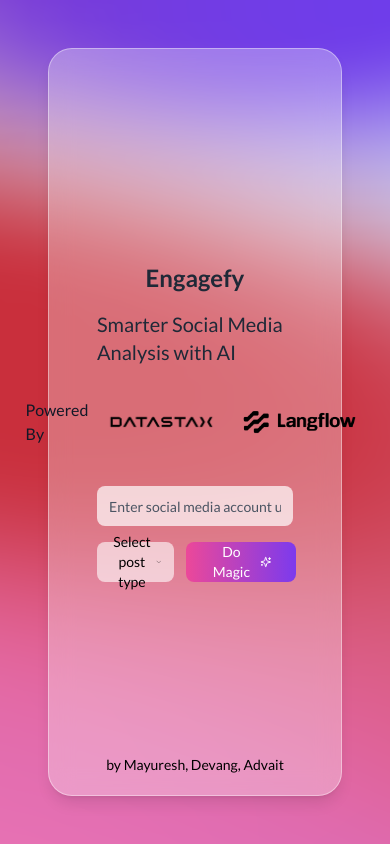
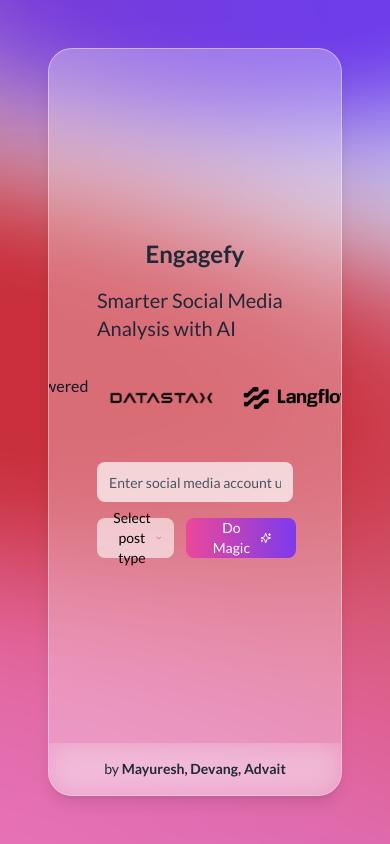
Before and after one commit to Mayuresh-22/Engagefy, a React (Vite) app in the folder web/: page / in a window 390 px wide. Built offline with nearby package versions, Linux system fonts and the light colour scheme.

Commit message:
Refactor layout of SocialMediaAnalysis component, adjust footer positioning and styles for improved responsiveness

```diff
--- a/web/src/App.tsx
+++ b/web/src/App.tsx
@@ -66,8 +66,8 @@ export default function SocialMediaAnalysis() {
   };
 
   return (
-    <div className="min-h-screen p-12 bg-mesh lato-regular">
-      <div className="h-[calc(100vh-96px)] w-[calc(100vw-96px)] rounded-3xl backdrop-blur-md bg-white/30 shadow-lg border border-white/40 p-12 flex flex-col justify-center items-center">
+    <div className="min-h-screen p-12 bg-mesh lato-regular relative">
+      <div className="min-h-[calc(100vh-96px)] w-[calc(100vw-96px)] rounded-3xl backdrop-blur-md bg-white/30 shadow-lg border border-white/40 p-12 flex flex-col justify-center items-center overflow-y-auto relative pb-24">
         <h2 className="text-2xl font-bold text-gray-800 mb-4">Engagefy</h2>
         <h1 className="text-xl  text-gray-800 mb-6">
           Smarter Social Media Analysis with AI
@@ -138,9 +138,11 @@ export default function SocialMediaAnalysis() {
             </div>
           )}
         </div>
-        <div className="bottom-5 absolute w-full text-center text-black text-sm">
-          <span>by Mayuresh, Devang, Advait</span>
-        </div>
+        <footer className="fixed bottom-0 left-0 right-0 p-4 text-center text-gray-800 text-sm bg-white/5 backdrop-blur-md">
+          <p>
+            by <span className="font-semibold">Mayuresh, Devang, Advait</span>
+          </p>
+        </footer>
       </div>
     </div>
   );
```
